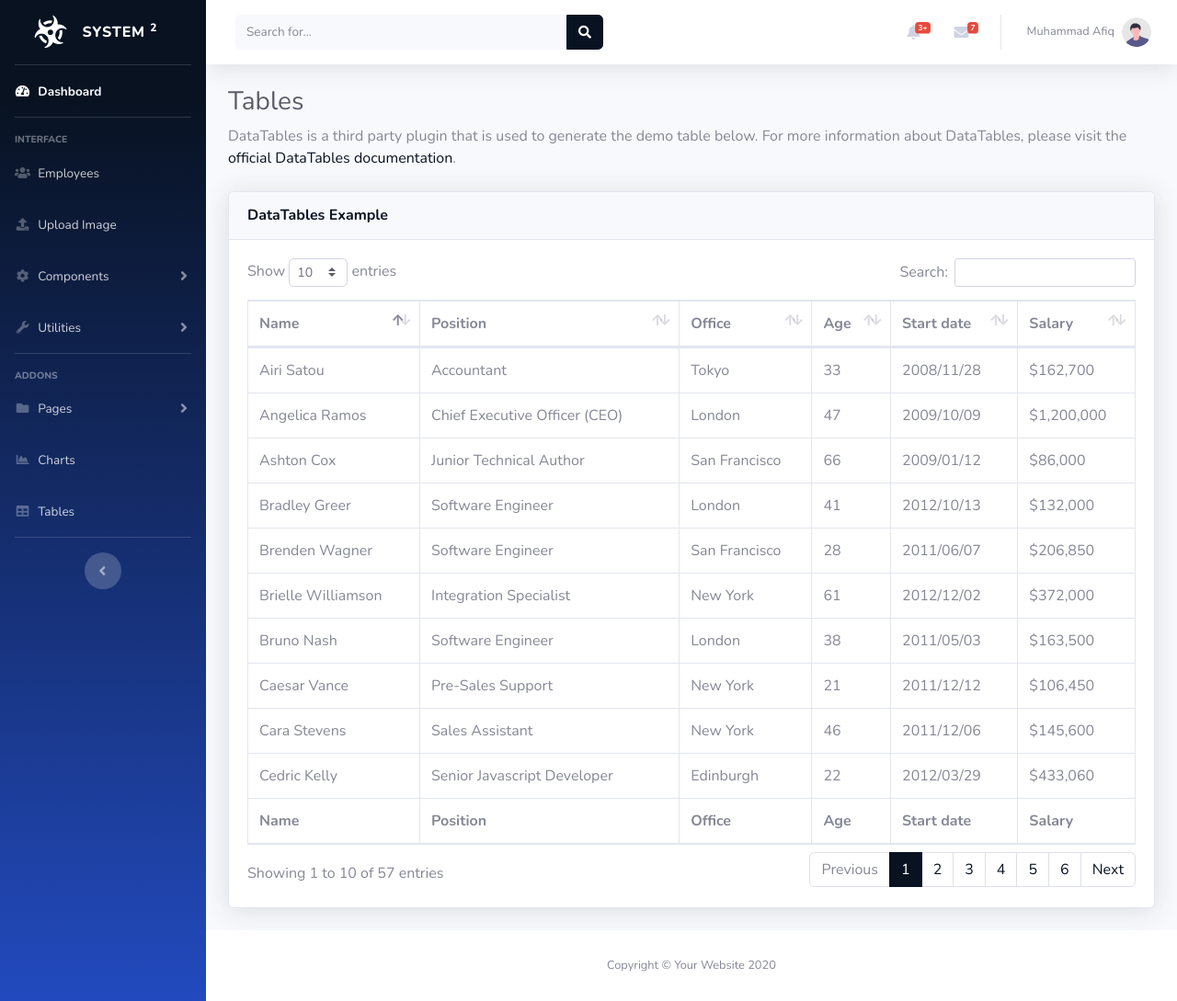
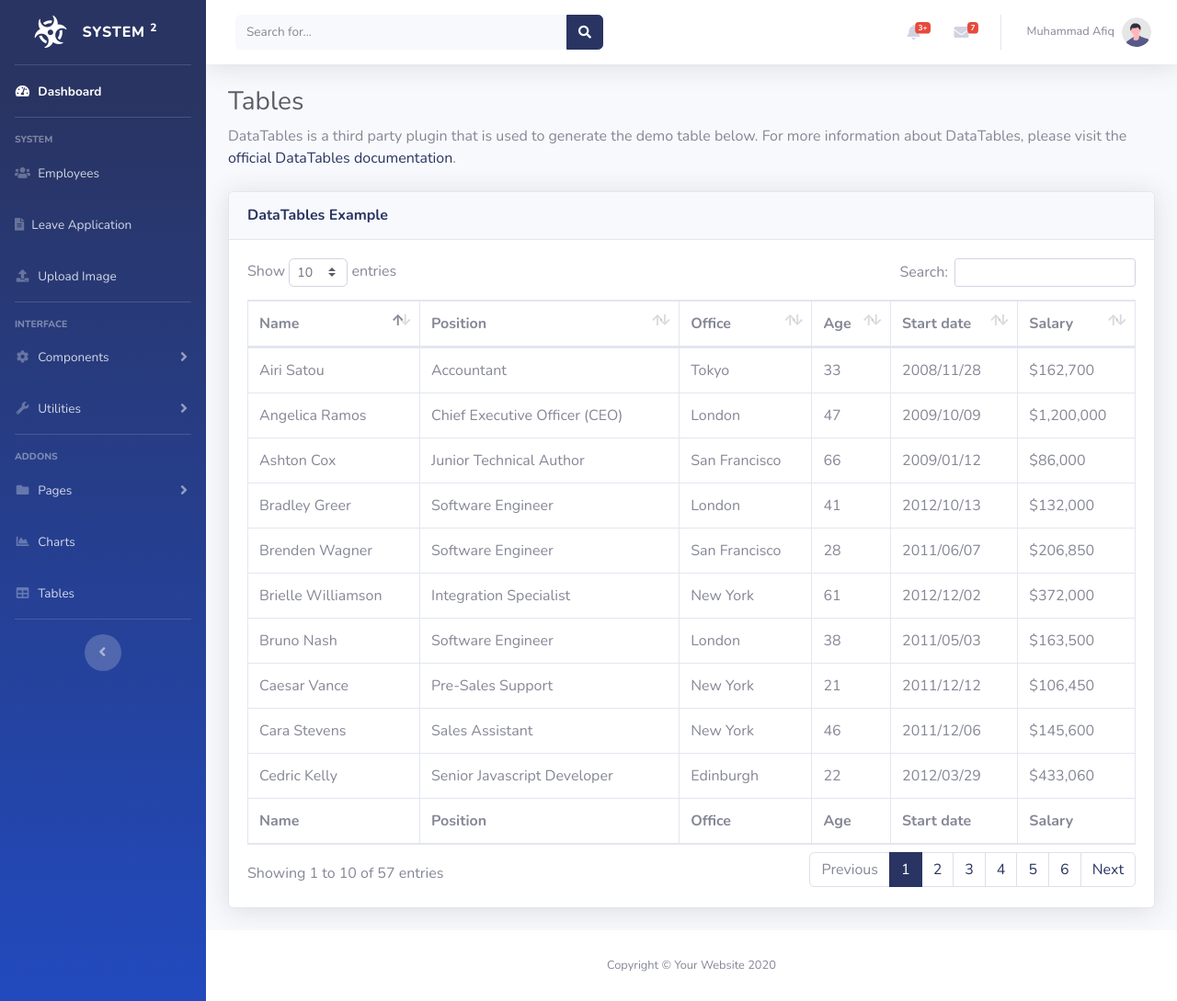
Before and after one commit to afiqtalib/project, a PHP site: page /tables.php in a window 1280 px wide. Shown: the whole page at 92% size. Run offline with PHP 8.4, Linux system fonts and the light colour scheme.

Commit message:
komit color

```diff
--- a/includes/header.php
+++ b/includes/header.php
@@ -53,24 +53,8 @@
 
                 <!-- Heading -->
                 <div class="sidebar-heading">
-                    Interface
+                    System
                 </div>
-
-                <!-- Nav Item - Employees -->
-                <!-- <li class="nav-item">
-                    <a class="nav-link collapsed" href="emp.php" data-toggle="collapse" data-target="#collapseTwo"
-                        aria-expanded="true" aria-controls="collapseTwo">
-                        <i class="fas fa-fw fa-users"></i>
-                        <span>Employees</span>
-                    </a>
-                    <div id="collapseTwo" class="collapse" aria-labelledby="headingTwo" data-parent="#accordionSidebar">
-                        <div class="bg-white py-2 collapse-inner rounded">
-                            <h6 class="collapse-header">Custom Components:</h6>
-                            <a class="collapse-item" href="new_emp.php">Add New Employees</a>
-                            <a class="collapse-item" href="emp.php">List Employees</a>
-                        </div>
-                    </div>
-                </li> -->
 
                 <!-- Nav Item - Employees -->
                 <li class="nav-item">
@@ -79,12 +63,27 @@
                         <span>Employees</span></a>
                 </li>
 
-                <!-- Nav Item - Charts -->
+                <!-- Nav Item - Leave Application -->
+                <li class="nav-item">
+                    <a class="nav-link" href="#">
+                        <i class="fas fa-file-alt"></i>
+                        <span>Leave Application</span></a>
+                </li>
+
+                <!-- Nav Item - Upload -->
                 <li class="nav-item">
                     <a class="nav-link" href="upload.php">
                         <i class="fas fa-fw fa-upload"></i>
                         <span>Upload Image</span></a>
                 </li>
+
+                <!-- Divider -->
+                <hr class="sidebar-divider">
+
+                <!-- Heading -->
+                <div class="sidebar-heading">
+                    Interface
+                </div>
 
                 <!-- Nav Item - Pages Collapse Menu -->
                 <li class="nav-item">
--- a/js/demo/chart-bar-demo.js
+++ b/js/demo/chart-bar-demo.js
@@ -35,9 +35,9 @@ var myBarChart = new Chart(ctx, {
     labels: ["January", "February", "March", "April", "May", "June"],
     datasets: [{
       label: "Revenue",
-      backgroundColor: "#081221",
+      backgroundColor: "#293462",
       hoverBackgroundColor: "#2e59d9",
-      borderColor: "#081221",
+      borderColor: "#293462",
       data: [4215, 5312, 6251, 7841, 9821, 14984],
     }],
   },
--- a/js/demo/chart-pie-demo.js
+++ b/js/demo/chart-pie-demo.js
@@ -10,7 +10,7 @@ var myPieChart = new Chart(ctx, {
     labels: ["Direct", "Referral", "Social"],
     datasets: [{
       data: [55, 30, 15],
-      backgroundColor: ['#081221', '#1cc88a', '#36b9cc'],
+      backgroundColor: ['#293462', '#1cc88a', '#36b9cc'],
       hoverBackgroundColor: ['#2e59d9', '#17a673', '#2c9faf'],
       hoverBorderColor: "rgba(234, 236, 244, 1)",
     }],
--- a/scss/_variables.scss
+++ b/scss/_variables.scss
@@ -16,7 +16,7 @@ $gray-800: #5a5c69 !default;
 $gray-900: #3a3b45 !default;
 $black: #000 !default;
 
-$blue: #081221 !default;
+$blue: #293462 !default;
 $indigo: #6610f2 !default;
 $purple: #6f42c1 !default;
 $pink: #e83e8c !default;
```
Also changed, not shown: index.php (+8 -3 lines), upload.php (+6 -6 lines), css/sb-admin-2.css, css/sb-admin-2.min.css, img/undraw_posting_photo.svg, img/undraw_profile_1.svg, img/undraw_profile_2.svg, img/undraw_profile_3.svg, img/undraw_rocket.svg.
